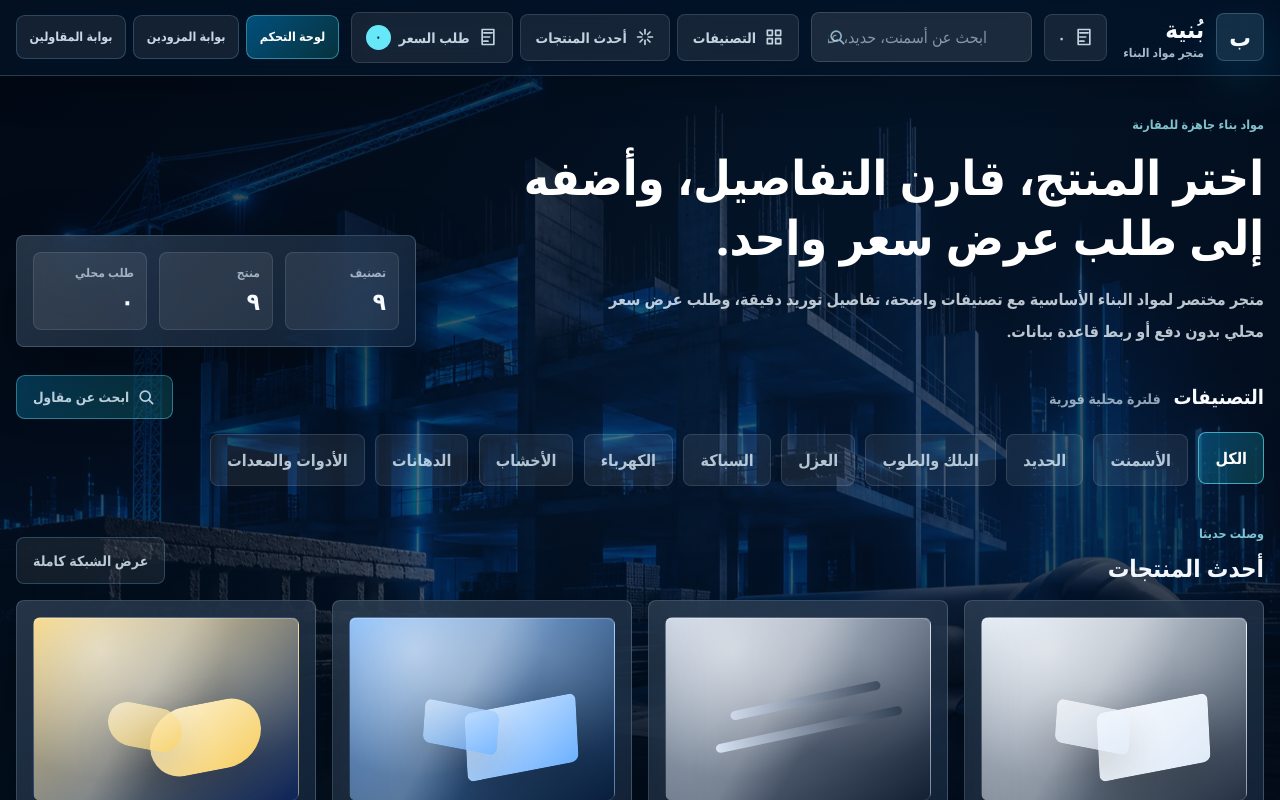
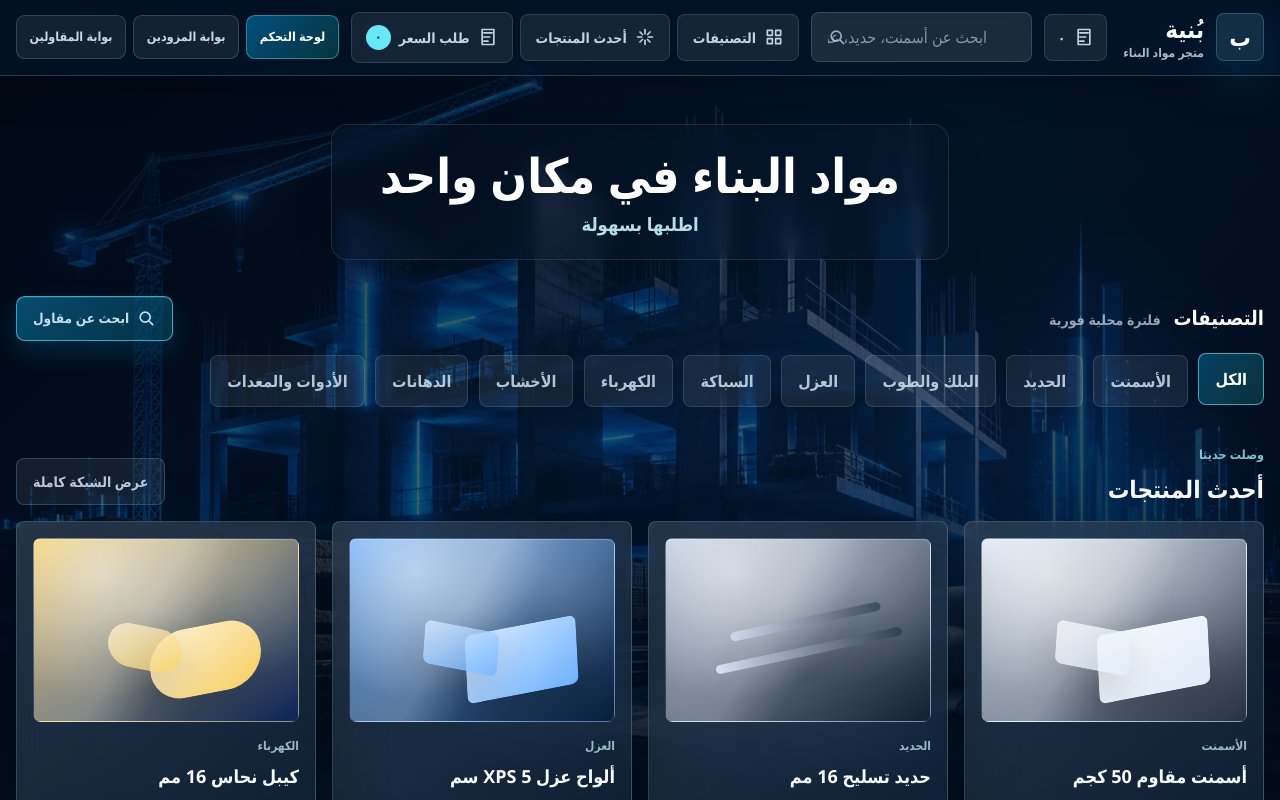
Before and after one commit to ahmedabumoalla/bunya-platform, a Next.js app: page / in a window 1280 px wide. Shown: the top 800 px of the page. Built offline with nearby package versions, Linux system fonts and the light colour scheme.

Commit message:
Refine homepage hero and contractor action

```diff
--- a/src/app/globals.css
+++ b/src/app/globals.css
@@ -469,10 +469,42 @@ html[data-theme="dark"] .glass-card-strong {
 
 .store-contractor-search {
   min-height: 2.8rem;
-  border-color: rgb(103 232 249 / 0.42);
-  background: linear-gradient(135deg, rgb(14 165 233 / 0.3), rgb(45 212 191 / 0.18));
+  border-color: rgb(103 232 249 / 0.62);
+  background: linear-gradient(135deg, rgb(14 165 233 / 0.42), rgb(8 145 178 / 0.28));
+  box-shadow:
+    0 10px 26px rgb(14 165 233 / 0.2),
+    inset 0 1px 0 rgb(255 255 255 / 0.12);
   font-size: 0.85rem;
   padding-inline: 1rem;
+  transition:
+    transform 160ms ease,
+    border-color 160ms ease,
+    background 160ms ease,
+    box-shadow 160ms ease;
+}
+
+.store-contractor-search:hover,
+.store-contractor-search:focus-visible {
+  border-color: rgb(165 243 252 / 0.86);
+  background: linear-gradient(135deg, rgb(14 165 233 / 0.55), rgb(8 145 178 / 0.38));
+  box-shadow:
+    0 14px 32px rgb(14 165 233 / 0.27),
+    0 0 0 1px rgb(103 232 249 / 0.14),
+    inset 0 1px 0 rgb(255 255 255 / 0.16);
+  outline: none;
+  transform: translateY(-2px);
+}
+
+.store-contractor-search:focus-visible {
+  outline: 2px solid #67e8f9;
+  outline-offset: 3px;
+}
+
+.store-contractor-search:active {
+  box-shadow:
+    0 6px 16px rgb(14 165 233 / 0.18),
+    inset 0 2px 5px rgb(2 23 42 / 0.3);
+  transform: translateY(1px) scale(0.99);
 }
 
 .portal-page {
@@ -836,7 +868,39 @@ html[data-theme="dark"] .glass-card-strong {
   letter-spacing: 0;
 }
 
-.store-quick-panel,
+.store-intro {
+  padding-block: clamp(1.75rem, 4vw, 3rem) clamp(1.35rem, 3vw, 2.25rem);
+}
+
+.store-intro-copy {
+  width: fit-content;
+  max-width: min(100%, 46rem);
+  border: 1px solid rgb(186 230 253 / 0.13);
+  border-radius: 1rem;
+  background: linear-gradient(145deg, rgb(5 22 43 / 0.34), rgb(8 27 50 / 0.18));
+  box-shadow: 0 14px 38px rgb(0 0 0 / 0.14);
+  padding: clamp(0.9rem, 2.2vw, 1.3rem) clamp(1.35rem, 4vw, 3rem);
+  text-align: center;
+  -webkit-backdrop-filter: blur(8px);
+  backdrop-filter: blur(8px);
+}
+
+.store-intro-copy h1 {
+  margin: 0;
+  color: #fff;
+  font-size: clamp(1.75rem, 4vw, 3rem);
+  font-weight: 950;
+  line-height: 1.2;
+  text-wrap: balance;
+}
+
+.store-intro-copy p {
+  margin: 0.45rem 0 0;
+  color: rgb(207 250 254 / 0.88);
+  font-size: clamp(0.95rem, 1.8vw, 1.15rem);
+  font-weight: 800;
+}
+
 .store-latest-card,
 .store-product-card,
 .store-empty,
--- a/src/components/HomeStorefront.tsx
+++ b/src/components/HomeStorefront.tsx
@@ -425,29 +425,10 @@ export function HomeStorefront({ categories, products }: HomeStorefrontProps) {
         </div>
       </header>
 
-      <section className="px-4 pb-7 pt-8 md:pt-10">
-        <div className="mx-auto grid max-w-7xl gap-5 lg:grid-cols-[1fr_auto] lg:items-end">
-          <div className="max-w-3xl">
-            <p className="store-eyebrow">مواد بناء جاهزة للمقارنة</p>
-            <h1 className="mt-3 text-3xl font-black leading-tight text-white md:text-5xl">
-              اختر المنتج، قارن التفاصيل، وأضفه إلى طلب عرض سعر واحد.
-            </h1>
-            <p className="mt-4 max-w-2xl text-base font-semibold leading-8 text-sky-50/78">
-              متجر مختصر لمواد البناء الأساسية مع تصنيفات واضحة، تفاصيل توريد دقيقة، وطلب عرض سعر محلي بدون دفع أو ربط قاعدة بيانات.
-            </p>
-          </div>
-          <div className="store-quick-panel grid gap-3 rounded-lg p-4 sm:grid-cols-3 lg:min-w-[25rem]">
-            {[
-              ["تصنيف", categories.length.toLocaleString("ar-SA")],
-              ["منتج", products.length.toLocaleString("ar-SA")],
-              ["طلب محلي", quoteItems.length.toLocaleString("ar-SA")],
-            ].map(([label, value]) => (
-              <div key={label} className="rounded-lg border border-white/10 bg-white/8 p-3">
-                <p className="text-xs font-bold text-sky-100/65">{label}</p>
-                <p className="mt-1 text-2xl font-black">{value}</p>
-              </div>
-            ))}
-          </div>
+      <section className="store-intro px-4">
+        <div className="store-intro-copy mx-auto">
+          <h1>مواد البناء في مكان واحد</h1>
+          <p>اطلبها بسهولة</p>
         </div>
       </section>
 
```
